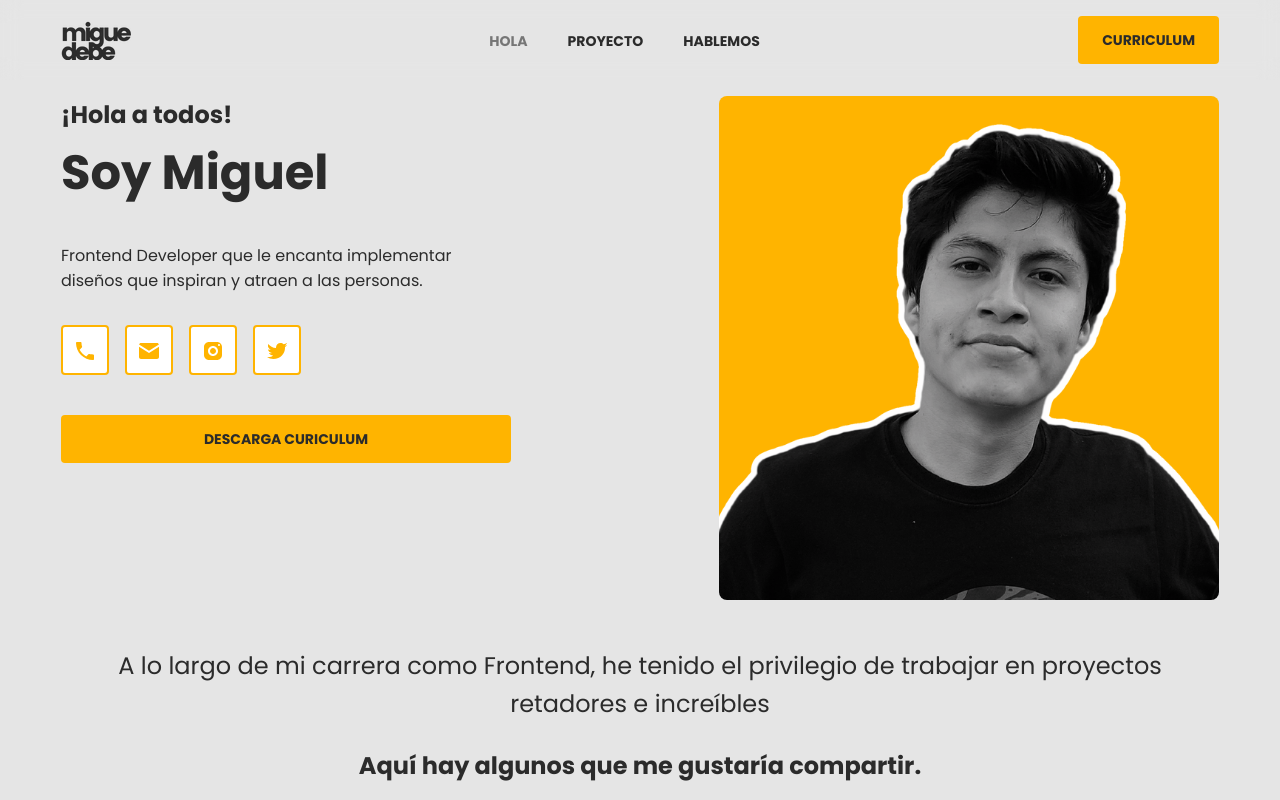
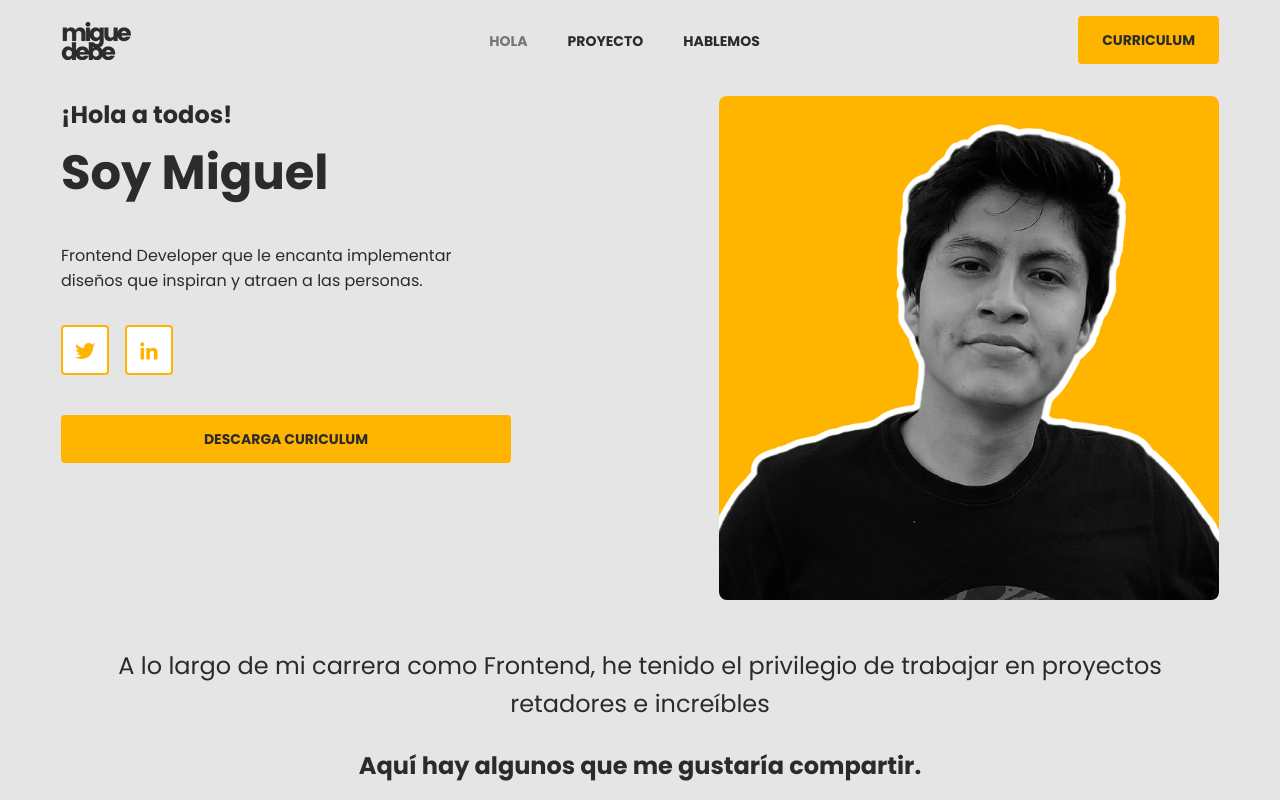
Before and after one commit to jesusmigueldelacruz/figma-portfolio, a plain HTML site: page index.html in a window 1280 px wide. Shown: the top 800 px of the page. Drawn offline with Linux system fonts and the light colour scheme.

Commit message:
personalizando los iconos

```diff
--- a/css/button-icon.css
+++ b/css/button-icon.css
@@ -8,5 +8,7 @@
 }
 
 .button-icon img {
+  width: 24px;
+  height: 24px;
   vertical-align: middle; /* le quito el espacio que se genera cuando una imagen va dentro de un elemento */
 }
--- a/index.html
+++ b/index.html
@@ -56,17 +56,11 @@
             atraen a las personas.
           </p>
           <div class="social">
-            <a class="button-icon" href="tel:956666666">
-              <img src="./icons/icon-phone.svg" alt="" />
+            <a class="button-icon" href="#">
+              <img src="./icons/icon-twitter.svg" alt="" />
             </a>
             <a class="button-icon" href="#">
-              <img src="./icons/icon-important_mail.svg" alt="" />
-            </a>
-            <a class="button-icon" href="#">
-              <img src="./icons/icon-instagram.svg" alt="" />
-            </a>
-            <a class="button-icon" href="#">
-              <img src="./icons/icon-twitter.svg" alt="" />
+              <img src="./icons/icon-linkedin.svg" alt="" />
             </a>
           </div>
           <a href="#" class="button">descarga curiculum</a>
@@ -184,17 +178,11 @@
             />
           </div>
           <div class="social">
-            <a class="button-icon" href="tel:956666666">
-              <img src="./icons/icon-phone.svg" alt="" />
+            <a class="button-icon" href="#">
+              <img src="./icons/icon-twitter.svg" alt="" />
             </a>
             <a class="button-icon" href="#">
-              <img src="./icons/icon-important_mail.svg" alt="" />
-            </a>
-            <a class="button-icon" href="#">
-              <img src="./icons/icon-instagram.svg" alt="" />
-            </a>
-            <a class="button-icon" href="#">
-              <img src="./icons/icon-twitter.svg" alt="" />
+              <img src="./icons/icon-linkedin.svg" alt="" />
             </a>
           </div>
           <div class="footer-copyright">
```
Also changed, not shown: icons/icon-linkedin.svg (added), icons/linkedin2.svg (added).
